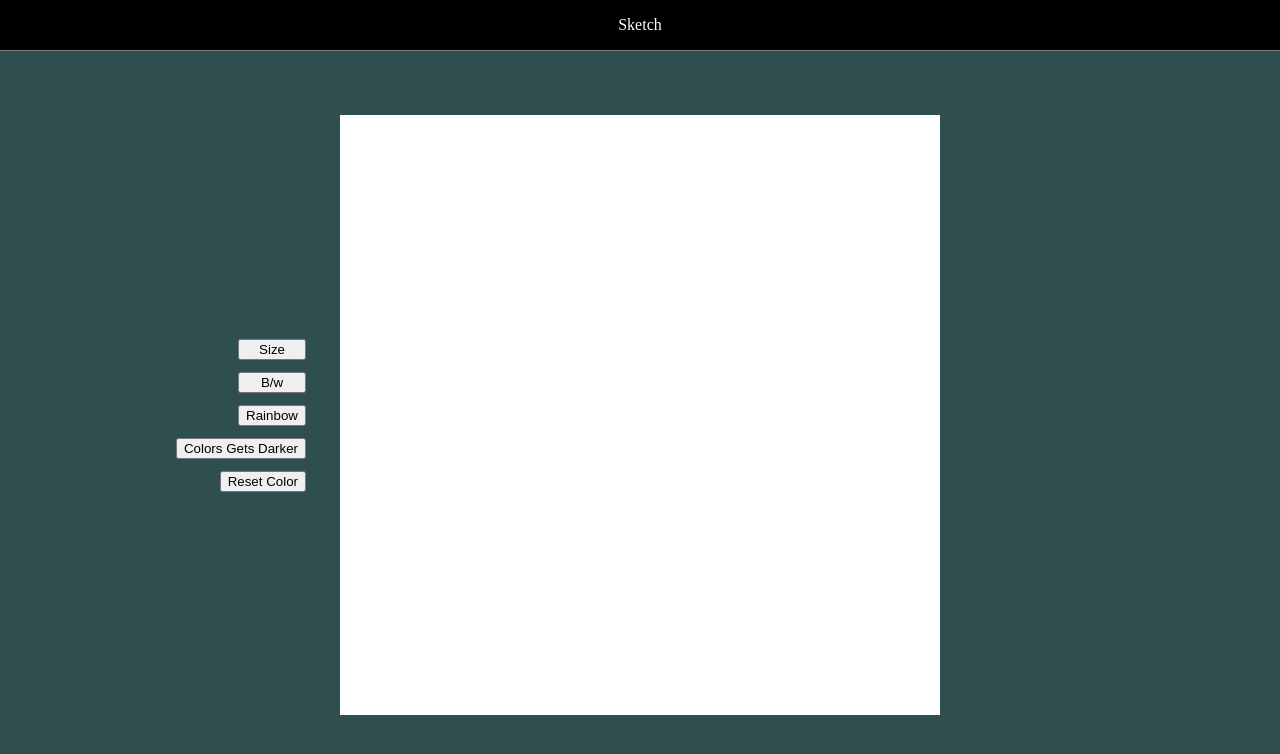
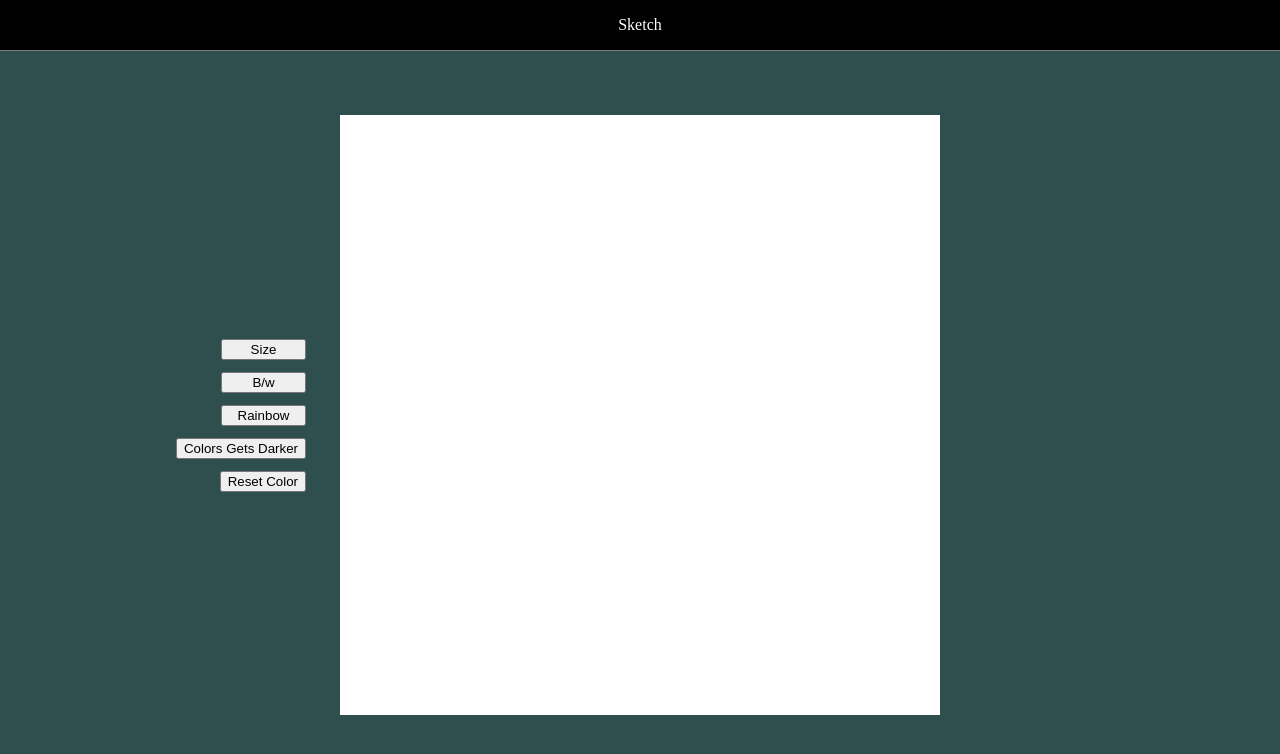
Before and after one commit to Ant-Ramzz/Etch-a-Sketch, a plain HTML site: page index.html in a window 1280 px wide. Drawn offline with Linux system fonts and the light colour scheme.

Commit message:
Updated button size

```diff
--- a/script.js
+++ b/script.js
@@ -22,8 +22,8 @@ sizeButton.addEventListener('click',() =>{
 bW.addEventListener('click',() => colorSetting =1)
 rainbow.addEventListener('click',() => colorSetting =2)
 dark.addEventListener('click',() => {
-    (dark.textContent.includes('On')) ? dark.textContent ='Colors Gets Darker :Off':
-    dark.textContent ='Colors Gets Darker :On';
+    (dark.textContent.includes('On')) ? dark.textContent ='Colors Gets Darker : Off':
+    dark.textContent ='Colors Gets Darker : On';
 })
 reset.addEventListener('click',() => {
     removeAllChildNodes(x)
--- a/style.css
+++ b/style.css
@@ -53,5 +53,5 @@ html, body{
 }
 .styles{
 margin-right: 10%;
-min-width: 20%;
+min-width: 25%;
 }
```
